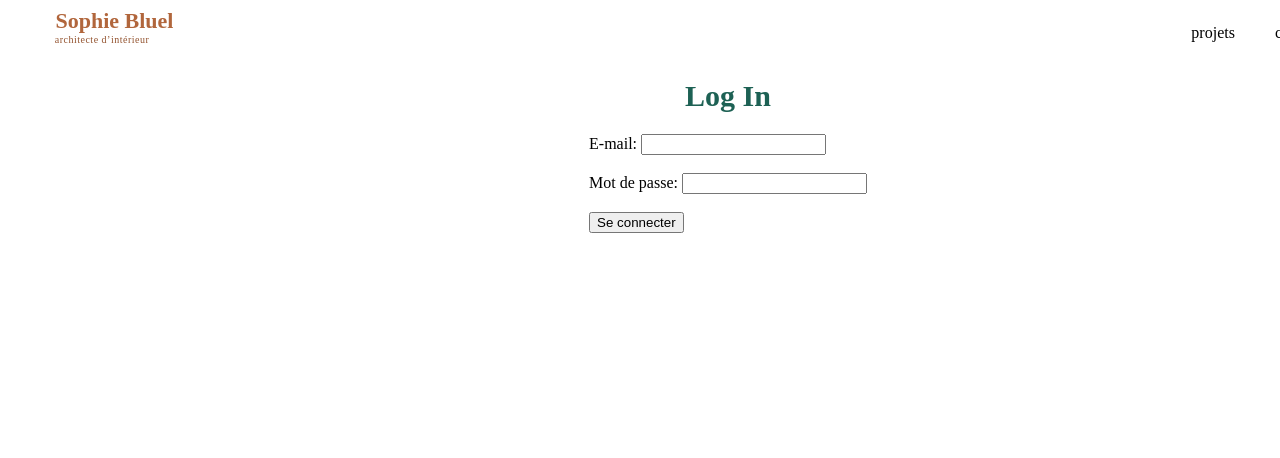
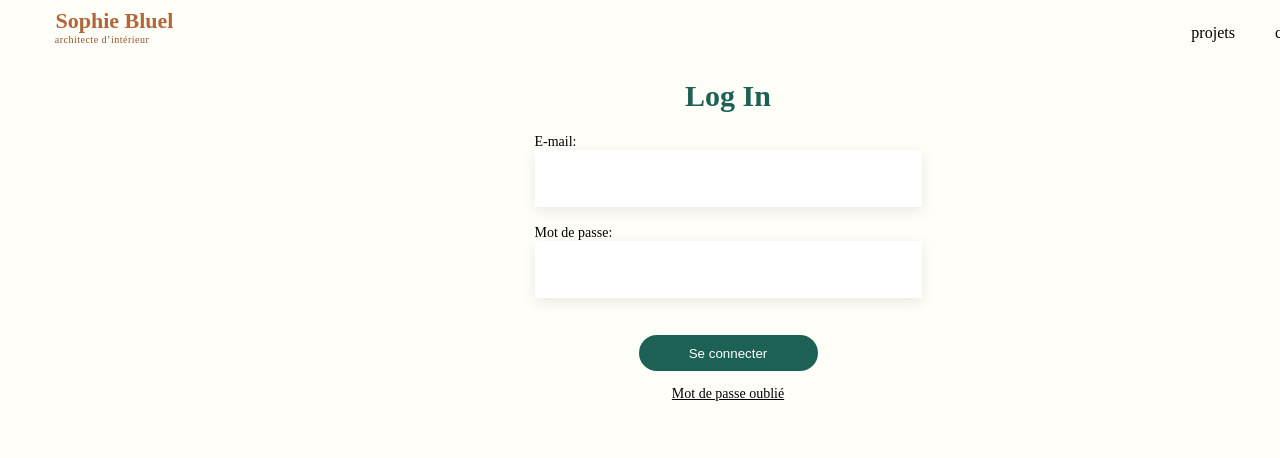
Before and after one commit to JohanaJ89/sophiebluel, a plain HTML site: page FrontEnd/login.html in a window 1280 px wide. Shown: the top 458 px of the page. Drawn offline with Linux system fonts and the light colour scheme.

Commit message:
login fini

```diff
--- a/FrontEnd/login.css
+++ b/FrontEnd/login.css
@@ -1,9 +1,7 @@
 body {
   height: 1024px;
   width: 1440px;
-  left: -3720px;
-  top: -1469px;
-  border-radius: 0px;
+  background: #fffef8;
 }
 
 .logo {
@@ -68,6 +66,68 @@ nav li {
   align-items: center;
 }
 
+label {
+  display: block;
+  font-family: Work Sans;
+  font-size: 14px;
+  font-weight: 500;
+  line-height: 16px;
+  letter-spacing: 0em;
+  text-align: left;
+}
+
+input {
+  height: 51px;
+  width: 379px;
+  left: 530px;
+  top: 338px;
+  background: #ffffff;
+  box-shadow: 0px 4px 14px 0px #00000017;
+  border-color: transparent;
+}
+
+.btn {
+  padding-top: 37px;
+  display: flex;
+  flex-direction: row;
+  flex-wrap: nowrap;
+  justify-content: center;
+  align-items: center;
+}
+
+button {
+  height: 36px;
+  width: 179px;
+  left: 630px;
+  top: 529px;
+  border-radius: 60px;
+  background: #1d6154;
+  display: flex;
+  flex-direction: column;
+  flex-wrap: nowrap;
+  justify-content: center;
+  align-items: center;
+  color: #ffffff;
+  border-color: transparent;
+}
+
+a {
+  padding-top: 15px;
+  text-decoration-color: black;
+  color: black;
+  display: flex;
+  justify-content: center;
+  font-family: Work Sans;
+  font-size: 14px;
+  font-weight: 500;
+  line-height: 16px;
+  letter-spacing: 0em;
+}
+
+#message {
+  padding-top: 37px;
+}
+
 h1 {
   height: 36px;
   width: 100px;
@@ -89,4 +149,10 @@ footer {
   align-content: flex-end;
   justify-content: flex-start;
   align-items: flex-end;
+  top: 24px;
+  font-family: Work Sans;
+  font-size: 14px;
+  font-weight: 300;
+  line-height: 16px;
+  letter-spacing: 0em;
 }
--- a/FrontEnd/login.html
+++ b/FrontEnd/login.html
@@ -30,8 +30,9 @@
       <label for="username">E-mail:</label>
       <input type="text" id="username" name="username"><br><br>
       <label for="password">Mot de passe:</label>
-      <input type="password" id="password" name="password"><br><br>
-    <button type="submit"> Se connecter</button>
+      <input type="password" id="password" name="password">
+   <div class="btn"><button type="submit"> Se connecter</button></div>
+   <a href ="motdepasseoublié">Mot de passe oublié</a>
     </form>
     <div id="message"></div></div>
     <footer>Mentions Légales</footer>
```
Also changed, not shown: FrontEnd/index.html (+1 -1 lines).
